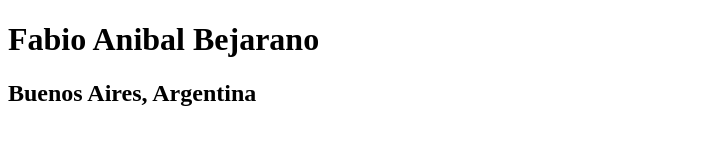
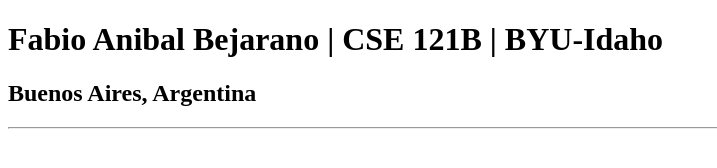
Before and after one commit to f-a-bejarano2023/cse121b, a plain HTML site: page index.html in a window 1280 px wide. Shown: the whole page, without its empty margins (0-717 px from the left). Drawn offline with Linux system fonts and the light colour scheme.

Commit message:
Remaking the files to correct file structure

```diff
--- a/index.html
+++ b/index.html
@@ -6,7 +6,8 @@
     <title>Fabio Anibal Bejarano | CSE 121B | BYU-Idaho</title>
 </head>
 <body>
-   <h1>Fabio Anibal Bejarano</h1>
-   <h2>Buenos Aires, Argentina</h2>
+    <h1>Fabio Anibal Bejarano | CSE 121B | BYU-Idaho</h1>
+    <h2>Buenos Aires, Argentina</h2>
+    <hr>
 </body>
 </html>
```
Also changed, not shown: test.html (+3 -2 lines).
